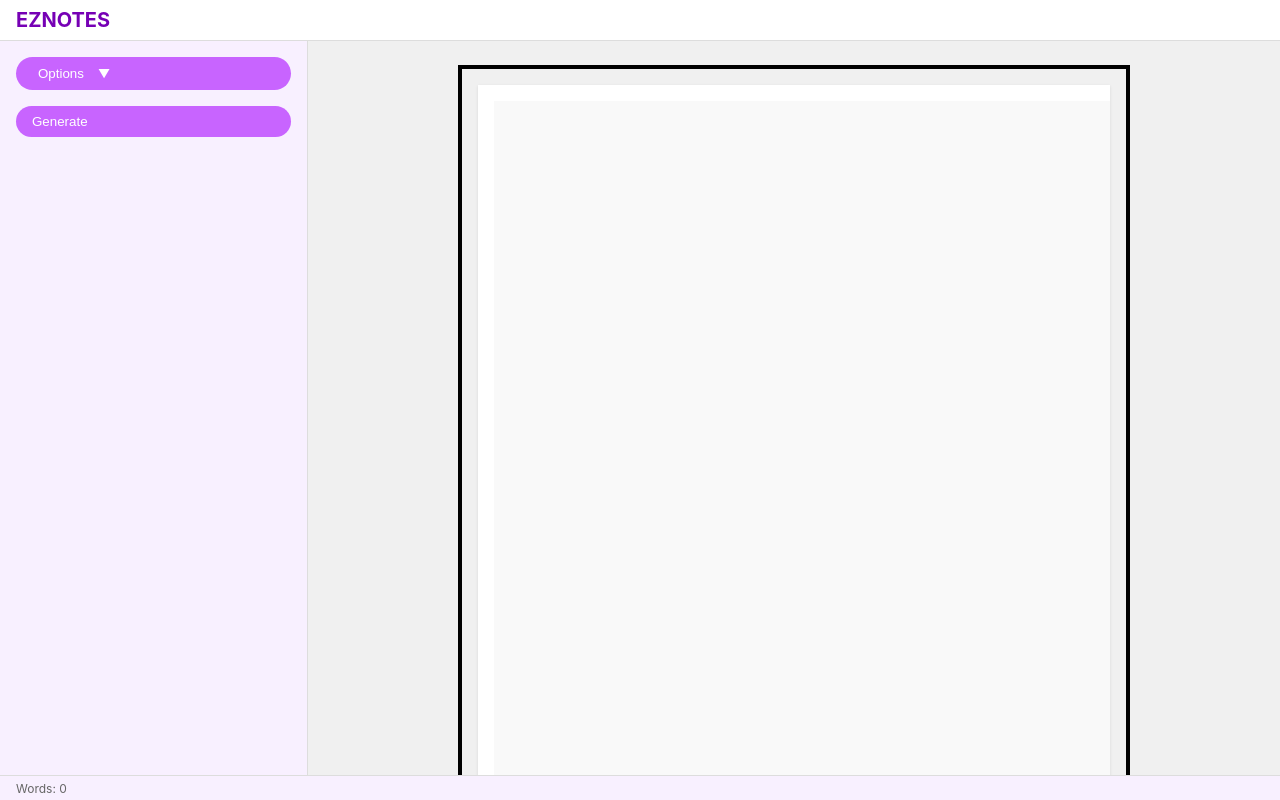
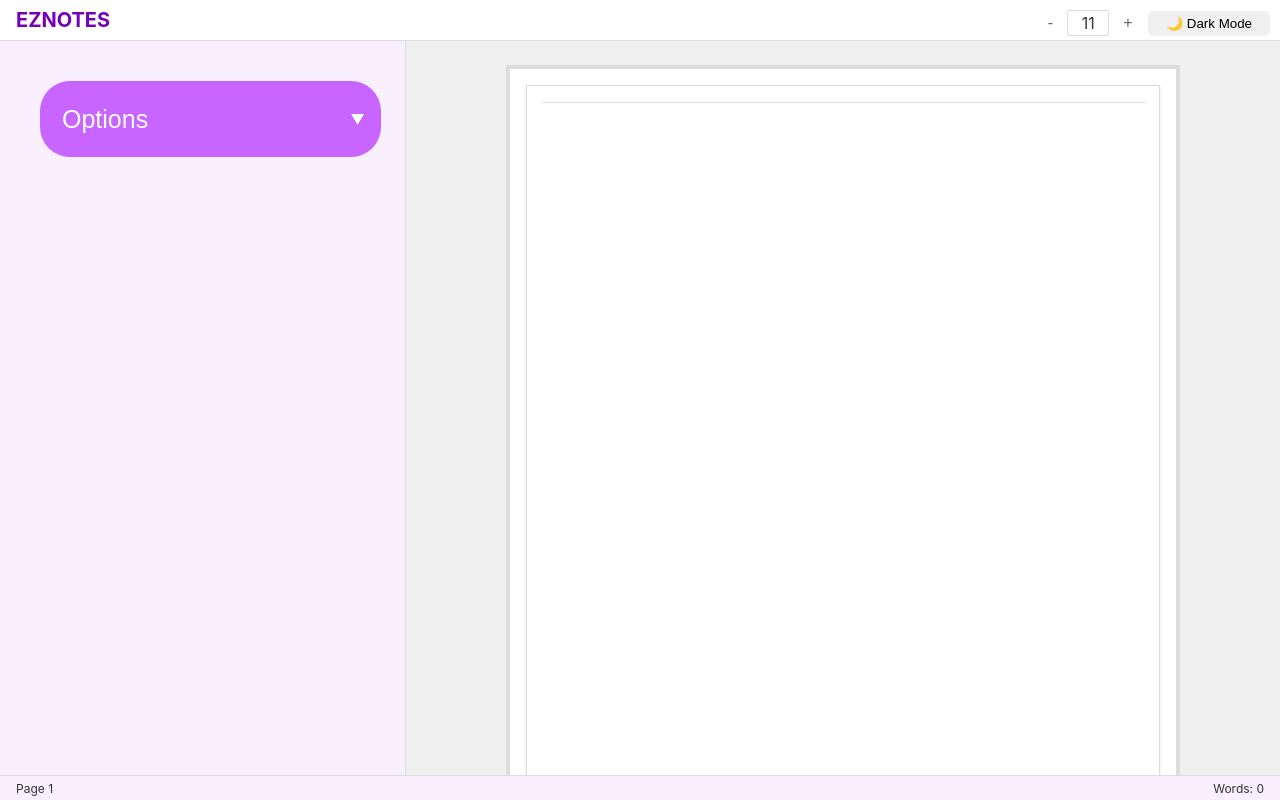
Before and after one commit to Jake-Saurage/CMPS420_Project_Fall2024, a React (Create React App) app in the folder Frontend/eznotes/: page / in a window 1280 px wide. Built offline with nearby package versions, Linux system fonts and the light colour scheme.

Commit message:
Dark Mode, Font size, etc.

```diff
--- a/Frontend/eznotes/src/MainPage.js
+++ b/Frontend/eznotes/src/MainPage.js
@@ -1,12 +1,17 @@
-import React, { useState, useRef } from 'react';
+import React, { useState, useRef, useEffect } from 'react';
+import { Loader2 } from 'lucide-react';
 
 const EZNotes = () => {
   const [isGenerating, setIsGenerating] = useState(false);
   const [fontSize, setFontSize] = useState(11);
+  const [isDarkMode, setIsDarkMode] = useState(false);
   const [showSummary, setShowSummary] = useState(false);
   const [showDefine, setShowDefine] = useState(false);
   const [showKeywords, setShowKeywords] = useState(false);
   const [showKeywordsNoteSlide, setShowKeywordsNoteSlide] = useState(false);
+  const [isGeneratingSummary, setIsGeneratingSummary] = useState(false);
+  const [isGeneratingDefine, setIsGeneratingDefine] = useState(false);
+  const [isGeneratingKeywords, setIsGeneratingKeywords] = useState(false);
   const [showOptions, setShowOptions] = useState(false);
   const [buttonLabel, setButtonLabel] = useState("Options");
   const [definitions, setDefinitions] = useState([""]);
@@ -25,49 +30,75 @@ const EZNotes = () => {
     setWordCount(words.length);
   };
 
+  const increaseFontSize = () => {
+    setFontSize(prevSize => Math.min(prevSize + 1, 24)); // Max font size of 24pt
+  };
+
+  const decreaseFontSize = () => {
+    setFontSize(prevSize => Math.max(prevSize - 1, 8)); // Min font size of 8pt
+  };
+
+
   // Updated handleSummarize function
   const handleSummarize = async () => {
+    setIsGeneratingSummary(true);
     try {
       const response = await fetch('http://localhost:5159/api/test/summarize-text', {
         method: 'POST',
         headers: {
           'Content-Type': 'application/json',
         },
-        body: JSON.stringify({ text: content }), // Send the user's content
+        body: JSON.stringify({ text: content }),
       });
       if (!response.ok) {
         throw new Error('Failed to summarize');
       }
       const data = await response.json();
-      setNotesSlideContent(data.summary); // Set the summarized text in the right-hand space
-      setShowSummary(false); // Close the summary popup
+      setNotesSlideContent(data.summary);
+      setShowSummary(false);
     } catch (error) {
       console.error('Error:', error);
       alert('Failed to summarize. Please try again later.');
+    } finally {
+      setIsGeneratingSummary(false);
     }
   };
 
-  // Updated handleDefine function
   const handleDefine = async () => {
+    setIsGeneratingDefine(true);
     try {
       const response = await fetch('http://localhost:5159/api/test/define-words', {
         method: 'POST',
         headers: {
           'Content-Type': 'application/json',
         },
-        body: JSON.stringify({ words: definitions.filter((word) => word.trim() !== "") }), // Filter out empty words
+        body: JSON.stringify({ words: definitions.filter((word) => word.trim() !== "") }),
       });
-
       if (!response.ok) {
         throw new Error('Failed to define words');
       }
-
       const data = await response.json();
-      setNotesSlideContent(data.definitions); // Display the definitions in the reserved space
-      setShowDefine(false); // Close the Define popup
+      setNotesSlideContent(data.definitions);
+      setShowDefine(false);
     } catch (error) {
       console.error('Error:', error);
       alert('Failed to define words. Please try again later.');
+    } finally {
+      setIsGeneratingDefine(false);
+    }
+  };
+
+  const handleKeywords = async () => {
+    setIsGeneratingKeywords(true);
+    try {
+      // Add your keywords API endpoint here
+      await new Promise(resolve => setTimeout(resolve, 1000)); // Simulated API call
+      setShowKeywords(false);
+    } catch (error) {
+      console.error('Error:', error);
+      alert('Failed to process keywords. Please try again later.');
+    } finally {
+      setIsGeneratingKeywords(false);
     }
   };
 
@@ -215,36 +246,83 @@ const EZNotes = () => {
     makeDialogMovable(keywordsNoteSlidePopupRef);
   }, [showSummary, showDefine, showKeywords, showKeywordsNoteSlide]);
 
-  const styles = {
+  const themes = {
+    light: {
+      background: '#f0f0f0',
+      primaryBackground: 'white',
+      secondaryBackground: '#f8f0ff',
+      editorBackground: 'white',
+      leftPanelBackground: '#f8f0ff',
+      text: '#333',
+      headerBg: 'white',
+      border: '#ddd',
+      actionButton: 'rgb(200, 100, 255)',
+      logo: 'rgb(118, 0, 181)',
+      editorContainer: '#f0f0f0',
+      popup: {
+        background: 'white',
+        header: '#f9f9f9',
+        border: '#e5e7eb',
+        shadowColor: 'rgba(0, 0, 0, 0.1)'
+      }
+    },
+    dark: {
+      background: '#121212',
+      primaryBackground: '#1E1E1E',
+      secondaryBackground: '#2C2C2C',
+      editorBackground: '#252525',
+      leftPanelBackground: '#1C1C1C',
+      text: '#E0E0E0',
+      headerBg: '#1E1E1E',
+      border: '#444',
+      actionButton: 'rgb(160, 80, 205)',
+      logo: 'rgb(200, 150, 255)',
+      editorContainer: '#161616',
+      page: '#6B6670',
+      popup: {
+        background: '#2A2A2A',
+        header: '#3A3A3A',
+        border: '#555',
+        shadowColor: 'rgba(255, 255, 255, 0.1)'
+      }
+    }
+  };
+
+  const getStyles = (theme) => ({
     container: {
       width: '100vw',
       height: '100vh',
       display: 'flex',
       flexDirection: 'column',
-      backgroundColor: '#f0f0f0',
+      backgroundColor: theme.background,
+      transition: 'background-color 0.3s ease',
+      color: theme.text,
     },
     header: {
       padding: '8px 16px',
-      backgroundColor: 'white',
-      borderBottom: '1px solid #ddd',
+      backgroundColor: theme.headerBg,
+      transition: 'background-color 0.3s ease',
+      borderBottom: `1px solid ${theme.border}`,
     },
     logo: {
       fontSize: '20px',
-      color: 'rgb(118, 0, 181)',
+      color: theme.logo,
       fontWeight: 'bold',
     },
     menu: {
       fontSize: '13px',
-      color: '#333',
+      color: theme.background,
+      transition: 'background-color 0.3s ease',
       marginTop: '2px',
     },
     toolbar: {
-      backgroundColor: '#f8f0ff',
+      backgroundColor: theme.secondaryBackground,
+      transition: 'background-color 0.3s ease',
       padding: '6px 16px',
       display: 'flex',
       alignItems: 'center',
       gap: '16px',
-      borderBottom: '1px solid #ddd',
+      borderBottom: `1px solid ${theme.border}`,
     },
     fontSizeControl: {
       display: 'flex',
@@ -262,7 +340,8 @@ const EZNotes = () => {
       border: '1px solid #ddd',
       padding: '2px 8px',
       borderRadius: '2px',
-      backgroundColor: 'white',
+      backgroundColor: isDarkMode ? 'rgba(255,255,255,0.2)' : 'white',
+      color: isDarkMode ? 'white' : '#333',
       minWidth: '24px',
       textAlign: 'center',
     },
@@ -279,34 +358,39 @@ const EZNotes = () => {
       overflow: 'hidden',
     },
     leftPanel: {
-      width: '275px',
-      backgroundColor: '#f8f0ff',
-      padding: '16px',
-      borderRight: '1px solid #ddd',
+      width: '325px',
+      backgroundColor: theme.secondaryBackground,
+      transition: 'background-color 0.3s ease',
+      padding: '40px',
+      borderRight: `1px solid ${theme.border}`,
       display: 'flex',
       flexDirection: 'column',
       gap: '16px',
     },
     actionButton: {
-      backgroundColor: 'rgb(200, 100, 255)',
+      backgroundColor: theme.actionButton,
       color: 'white',
       border: 'none',
-      borderRadius: '20px',
-      padding: '8px 16px',
+      borderRadius: '30px',
+      padding: '18px 16px', // Increased vertical padding
       cursor: 'pointer',
       textAlign: 'center',
       transition: 'background-color 0.3s ease',
       display: 'flex',
       alignItems: 'center',
-      gap: '8px',
+      justifyContent: 'space-between',
+      width: '95%',
+      height: '40px', // Added explicit height
     },
     dropdownIcon: {
-      fontSize: '12px',
+      fontSize: '14px',
       cursor: 'pointer',
+      marginLeft: '8px', // Added margin
     },
     dropdown: {
-      position: 'absolute',
+      position: '200px',
       backgroundColor: 'white',
+      transition: 'background-color 0.3s ease',
       boxShadow: '0 4px 6px rgba(0, 0, 0, 0.1)',
       borderRadius: '8px',
       padding: '8px 0',
@@ -325,7 +409,8 @@ const EZNotes = () => {
     editorContainer: {
       flex: 1,
       overflowY: 'auto',
-      backgroundColor: '#f0f0f0',
+      backgroundColor: theme.editorContainer,
+      transition: 'background-color 0.3s ease',
       display: 'flex',
       flexDirection: 'column',
       alignItems: 'center',
@@ -335,49 +420,56 @@ const EZNotes = () => {
       width: '600px',
       height: '800px',
       minHeight: '800px',
-      backgroundColor: 'white',
-      boxShadow: '0 1px 3px rgba(0, 0, 0, 0.1)',
+      backgroundColor: theme.primaryBackground,
+      transition: 'background-color 0.3s ease',
+      boxShadow: `0 1px 3px ${theme.popup.shadowColor}`,
       position: 'relative',
       marginBottom: '24px',
       padding: '16px',
-      overflow: 'hidden', // Add overflow hidden to prevent scroll bars
+      overflow: 'hidden',
+      border: `1px solid ${theme.border}`,
     },
     pageContainer: {
-      border: '4px solid black', // Wrap the page with a new container with a border
+      border: `4px solid ${theme.border}`,
       padding: '16px',
       boxSizing: 'border-box',
+      backgroundColor: theme.primaryBackground,
     },
     textarea: {
-      width: '100%',
-      height: '100%', // Set height to 100% to fit the container
+      width: '95%',
+      height: '100%',
       padding: '16px',
       border: 'none',
       resize: 'none',
       outline: 'none',
       lineHeight: 1.5,
       fontFamily: 'Arial, sans-serif',
+      backgroundColor: theme.primaryBackground,
+      color: theme.text,
     },
     statusBar: {
     height: '24px',
     padding: '0 16px',
-      backgroundColor: '#f8f0ff',
-      borderTop: '1px solid #ddd',
+    backgroundColor: theme.secondaryBackground,
+    borderTop: `1px solid ${theme.border}`,
     display: 'flex',
     justifyContent: 'space-between',
     alignItems: 'center',
     fontSize: '12px',
-      color: '#666',
+    color: theme.text,
     },
     summaryPopup: {
-      position: 'fixed', // Changed to fixed to prevent overlap
-      left: '20%', // Adjusted position to fit within bounds
+      position: 'fixed',
+      left: '20%',
       top: '15%',
-      width: '400px', // Reduced width to fit comfortably
-      backgroundColor: 'white',
+      width: '400px',
+      backgroundColor: theme.popup.background,
+      transition: 'background-color 0.3s ease',
       borderRadius: '8px',
-      boxShadow: '0 4px 6px rgba(0, 0, 0, 0.1)',
+      boxShadow: `0 4px 6px ${theme.popup.shadowColor}`,
       padding: '16px',
       zIndex: 1000,
+      border: `1px solid ${theme.popup.border}`,
     },
     summaryHeader: {
       display: 'flex',
@@ -385,82 +477,163 @@ const EZNotes = () => {
       alignItems: 'center',
       marginBottom: '12px',
       cursor: 'grab',
+      backgroundColor: theme.popup.header,
+      padding: '8px',
+      borderRadius: '4px',
     },
     summaryTitle: {
       margin: 0,
-      color: '#374151',
+      transition: 'background-color 0.3s ease',
+      color: theme.text,
       fontWeight: 600,
     },
     closeButton: {
       background: 'none',
       border: 'none',
       cursor: 'pointer',
-      color: '#6b7280',
+      color: theme.text,
       fontSize: '18px',
     },
     summaryContent: {
-      minHeight: '200px', // Reduced height to fit
+      minHeight: '250px',
       height: '200px',
-      border: '1px solid #e5e7eb',
+      border: `1px solid ${theme.popup.border}`,
       borderRadius: '4px',
       padding: '8px',
+      transition: 'background-color 0.3s ease',
+      backgroundColor: theme.page,
     },
+    darkModeToggle: {
+      position: 'absolute',
+      top: '10px',
+      right: '10px',
+      zIndex: 1000,
+      backgroundColor: theme.secondaryBackground,
+      color: theme.text,
+      transition: 'background-color 0.3s ease',
+      border: `1px solid ${theme.border}`,
+      padding: '8px 16px',
+      borderRadius: '20px',
+      cursor: 'pointer',
+    },
+    loadingIcon: {
+      marginLeft: '8px',
+      animation: 'spin 1s linear infinite',
+    }
+  });
+
+  const toggleDarkMode = () => {
+    setIsDarkMode(!isDarkMode);
   };
+
+  const styles = getStyles(isDarkMode ? themes.dark : themes.light);
 
   return (
     <div style={styles.container}>
+      {/* Dark Mode Toggle */}
+      <div style={{
+        position: 'absolute',
+        top: '10px',
+        right: '10px',
+        zIndex: 1000,
+        display: 'flex',
+        alignItems: 'center',
+        gap: '10px'
+      }}>
+        {/* Font Size Controls */}
+        <div style={styles.fontSizeControl}>
+          <button
+            onClick={decreaseFontSize}
+            style={styles.fontSizeButton}
+          >
+            -
+          </button>
+          <span style={styles.fontSizeDisplay}>{fontSize}</span>
+          <button
+            onClick={increaseFontSize}
+            style={styles.fontSizeButton}
+          >
+            +
+          </button>
+        </div>
+
+        <button
+          onClick={toggleDarkMode}
+          style={{
+            backgroundColor: isDarkMode ? '#333' : '#f0f0f0',
+            color: isDarkMode ? 'white' : 'black',
+            border: 'none',
+            padding: '5px 18px',
+            borderRadius: '5px',
+            cursor: 'pointer',
+          }}
+        >
+          {isDarkMode ? '☀️ Light Mode' : '🌙 Dark Mode'}
+        </button>
+      </div>
+
       {/* Header */}
       <div style={styles.header}>
         <div style={styles.logo}>EZNOTES</div>
       </div>
+
       {/* Main Content */}
       <div style={styles.mainContent}>
         {/* Left Panel */}
         <div style={styles.leftPanel}>
-          <div style={styles.actionButton}>
+          <div style={{
+            ...styles.actionButton,
+            backgroundColor: '#C864FF'
+          }}>
             <button
               onClick={handleButtonClick}
-              style={{ background: 'none', border: 'none', cursor: 'pointer', color: 'white' }}
+              style={{
+                background: 'none',
+                border: 'none',
+                cursor: 'pointer',
+                color: isDarkMode ? themes.dark.text : 'white',
+                fontSize: '25px'
+              }}
             >
               {buttonLabel}
             </button>
-            <span onClick={toggleDropdown} style={styles.dropdownIcon}>
+            <span
+              onClick={toggleDropdown}
+              style={{
+                ...styles.dropdownIcon,
+                color: isDarkMode ? themes.dark.text : 'inherit'
+              }}
+            >
               ▼
             </span>
           </div>
 
           {showOptions && (
-            <div style={styles.dropdown}>
+            <div style={{
+              ...styles.dropdown,
+              backgroundColor: isDarkMode ? themes.dark.primaryBackground : 'white',
+              fontSize: '20px',
+              boxShadow: isDarkMode
+                ? '0 4px 6px rgba(255, 255, 255, 0.1)'
+                : '0 4px 6px rgba(0, 0, 0, 0.1)'
+            }}>
+              {['summary', 'define', 'keywords'].map((option) => (
                 <div
-                style={styles.dropdownItem}
-                onClick={() => handleOptionSelect('summary')}
+                  key={option}
+                  style={{
+                    ...styles.dropdownItem,
+                    color: isDarkMode ? themes.dark.text : '#374151',
+                    '&:hover': {
+                      backgroundColor: isDarkMode ? '#3C3C3C' : '#f3f4f6'
+                    }
+                  }}
+                  onClick={() => handleOptionSelect(option)}
                 >
-                Summary
+                  {option.charAt(0).toUpperCase() + option.slice(1)}
                 </div>
-              <div
-                style={styles.dropdownItem}
-                onClick={() => handleOptionSelect('define')}
-              >
-                Define
-              </div>
-              <div
-                style={styles.dropdownItem}
-                onClick={() => handleOptionSelect('keywords')}
-              >
-                Keywords
-              </div>
+              ))}
             </div>
           )}
-
-          <button
-            onClick={() => setIsGenerating(!isGenerating)}
-            style={{
-              ...styles.actionButton,
-              backgroundColor: isGenerating ? 'rgb(160, 60, 215)' : 'rgb(200, 100, 255)',
-            }}
-          >
-            {isGenerating ? 'Continue Generating' : 'Generate'}
-          </button>
         </div>
 
         {/* Summary Popup */}
@@ -480,17 +653,17 @@ const EZNotes = () => {
                 value={content}
                 onChange={(e) => setContent(e.target.value)}
                 style={{
-                  width: '100%',
+                  width: '95%',
                   height: 'calc(100% - 48px)',
-                  padding: '8px',
-                  border: '1px solid #e5e7eb',
-                  borderRadius: '4px',
                   outline: 'none',
                   resize: 'none',
+                  backgroundColor: isDarkMode ? themes.dark.page : styles.statusBar.editorBackground,
+
                 }}
               />
               <button
                 onClick={handleSummarize}
+                disabled={isGeneratingSummary}
                 style={{
                   marginTop: '8px',
                   padding: '8px 16px',
@@ -501,7 +674,8 @@ const EZNotes = () => {
                   cursor: 'pointer',
                 }}
               >
-                Summarize
+                <span>{isGeneratingSummary ? 'Summarize' : 'Summarize'}</span>
+                {isGeneratingSummary && <Loader2 size={16} style={styles.loadingIcon} />}
               </button>
             </div>
           </div>
@@ -535,6 +709,8 @@ const EZNotes = () => {
                       outline: 'none',
                       padding: '4px',
                       marginBottom: '8px',
+                      backgroundColor: isDarkMode ? themes.dark.page : styles.statusBar.editorBackground,
+
                     }}
                   />
                 </div>
@@ -551,7 +727,8 @@ const EZNotes = () => {
                   cursor: 'pointer',
                 }}
               >
-                Define Words
+                <span>{isGeneratingDefine ? 'Define' : 'Define'}</span>
+                {isGeneratingDefine && <Loader2 size={16} style={styles.loadingIcon} />}
               </button>
             </div>
           </div>
@@ -582,6 +759,8 @@ const EZNotes = () => {
                       outline: 'none',
                       padding: '4px',
                       marginBottom: '8px',
+                      backgroundColor: isDarkMode ? themes.dark.page : styles.statusBar.editorBackground,
+
                     }}
                   />
                 </div>
@@ -611,6 +790,8 @@ const EZNotes = () => {
                   borderRadius: '4px',
                   outline: 'none',
                   resize: 'none',
+                  backgroundColor: isDarkMode ? themes.dark.page : styles.statusBar.editorBackground,
+
                 }}
               />
             </div>
@@ -624,11 +805,16 @@ const EZNotes = () => {
               <textarea
                 ref={textAreaRef}
                 value={notesSlideContent} // Use the AI-generated content here
-                readOnly // Make it read-only
+                onChange={(e) => {
+                setContent(e.target.value);
+                handleWordCount(e.target.value);
+                }}
                 style={{
                   ...styles.textarea,
                   fontSize: `${fontSize}pt`,
-                  backgroundColor: '#f9f9f9', // Light gray to indicate read-only
+                  backgroundColor: isDarkMode ? themes.dark.page : styles.statusBar.editorBackground,
+                  borderTop: `1px solid ${isDarkMode ? themes.dark.border : '#ddd'}`,
+                  color: isDarkMode ? themes.dark.text : styles.statusBar.color // Light gray to indicate read-only
                 }}
               />
             </div>
@@ -637,7 +823,13 @@ const EZNotes = () => {
       </div>
 
       {/* Status Bar */}
-      <div style={styles.statusBar}>
+       <div style={{
+      ...styles.statusBar,
+      backgroundColor: isDarkMode ? themes.dark.secondaryBackground : styles.statusBar.backgroundColor,
+      borderTop: `1px solid ${isDarkMode ? themes.dark.border : '#ddd'}`,
+      color: isDarkMode ? themes.dark.text : styles.statusBar.color
+    }}>
+      <div>Page 1</div>
       <div>Words: {wordCount}</div>
     </div>
   </div>
```
Lines whose indentation alone changed are shown as unchanged.
